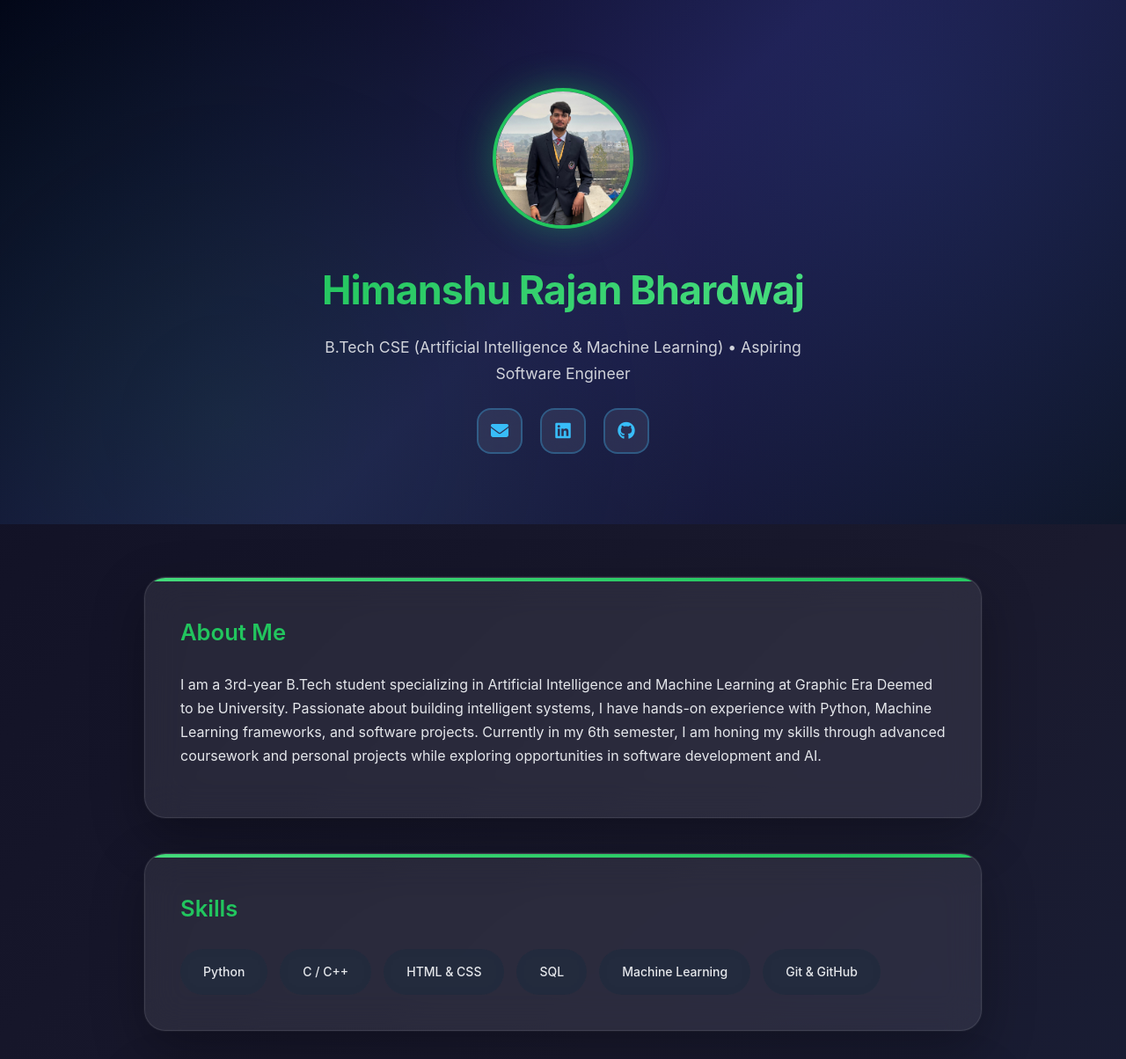
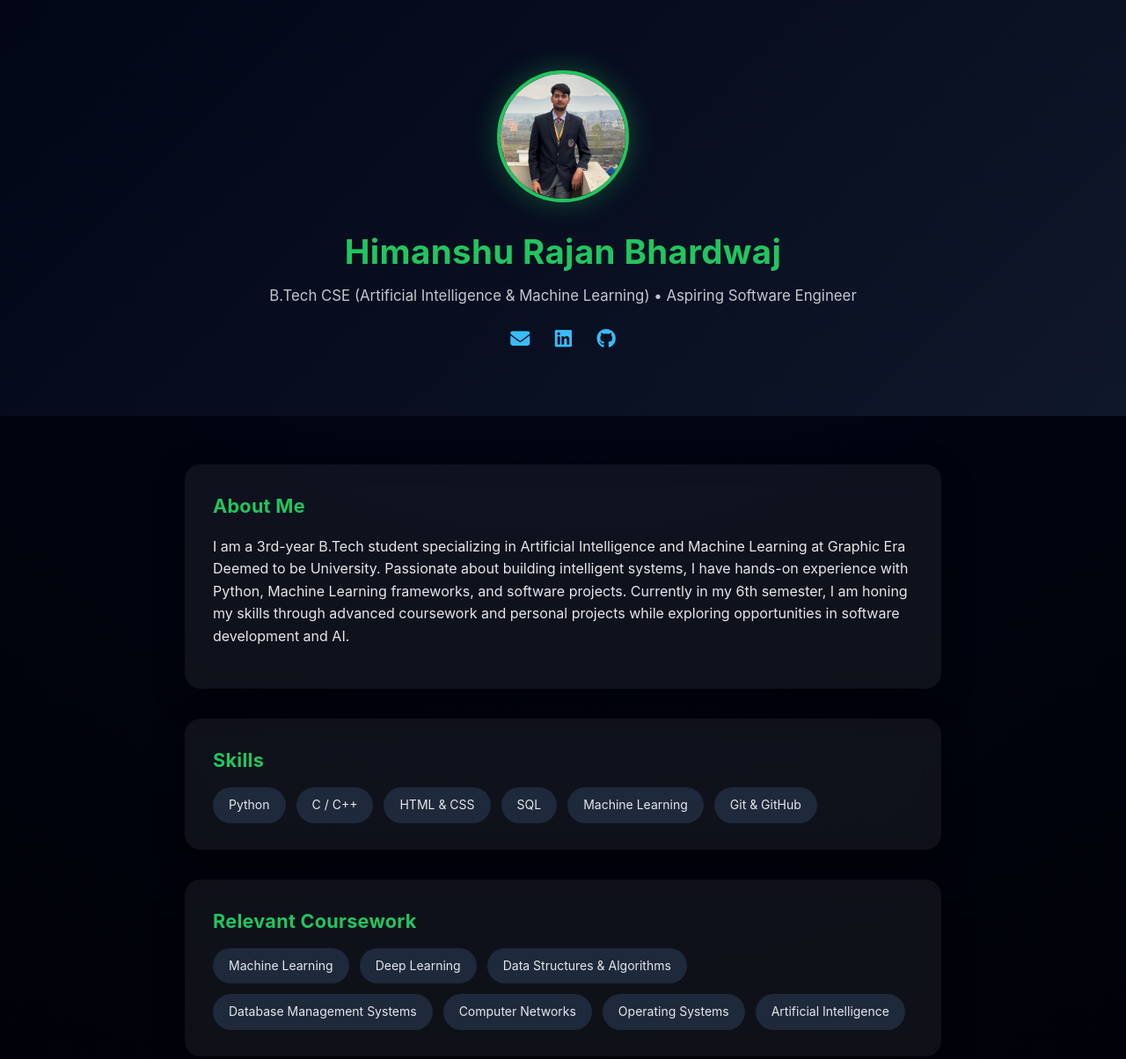
Before and after one commit to Himanshu0055/resume-website, a plain HTML site: page index.html in a window 1280 px wide. Shown: the top 1204 px of the page at 88% size. Drawn offline with Linux system fonts and the light colour scheme.

Commit message:
Refactor CSS styles for improved design and layout

```diff
--- a/style.css
+++ b/style.css
@@ -1,165 +1,176 @@
-/* ================= RESET & BASE ================= */
-* { box-sizing: border-box; }
-html { scroll-behavior: smooth; scroll-padding-top: 80px; }
+/* ================= RESET ================= */
+* {
+    box-sizing: border-box;
+}
+
+html {
+    scroll-behavior: smooth;
+}
+
 body {
     margin: 0;
-    font-family: "Inter", -apple-system, BlinkMacSystemFont, sans-serif;
-    background: linear-gradient(135deg, #0f0f23 0%, #1a1a2e 50%, #16213e 100%);
+    font-family: "Inter", "Segoe UI", Arial, sans-serif;
+    background: radial-gradient(circle at top, #020617, #000);
     color: #e5e7eb;
-    line-height: 1.7;
-    overflow-x: hidden;
+    line-height: 1.6;
 }
 
 /* ================= HERO ================= */
 .hero {
-    background: linear-gradient(135deg, #020617 0%, #1e1b4b 50%, #0f172a 100%);
-    padding: 100px 20px 80px;
+    background: linear-gradient(135deg, #020617, #0f172a);
+    padding: 80px 20px 70px;
     text-align: center;
-    position: relative;
-    overflow: hidden;
-}
-.hero::before {
-    content: '';
-    position: absolute;
-    top: 0; left: 0; right: 0; bottom: 0;
-    background: radial-gradient(circle at 20% 80%, rgba(34,197,94,0.1) 0%, transparent 50%),
-                radial-gradient(circle at 80% 20%, rgba(59,130,246,0.1) 0%, transparent 50%);
-    pointer-events: none;
-}
-.hero-content {
-    animation: fadeInUp 1.4s ease-out;
-    position: relative; z-index: 2;
-    max-width: 600px; margin: 0 auto;
-}
-.profile-pic {
-    width: 160px; height: 160px; object-fit: cover;
-    border-radius: 50%; border: 4px solid #22c55e;
-    margin: 0 auto 24px; box-shadow: 0 0 40px rgba(34,197,94,0.4);
-    transition: all 0.4s cubic-bezier(0.175, 0.885, 0.32, 1.275);
-}
-.profile-pic:hover { transform: scale(1.05); box-shadow: 0 20px 60px rgba(34,197,94,0.5); }
-.hero h1 {
-    font-size: clamp(2rem, 5vw, 2.8rem); margin: 0 0 12px;
-    background: linear-gradient(135deg, #22c55e, #4ade80); -webkit-background-clip: text;
-    -webkit-text-fill-color: transparent; background-clip: text;
-    letter-spacing: -0.02em; font-weight: 700;
-}
-.hero p { margin: 0 0 24px; font-size: 1.1rem; opacity: 0.9; }
-
-/* ================= SOCIALS ================= */
-.socials { display: flex; justify-content: center; gap: 20px; }
-.socials a {
-    width: 52px; height: 52px; background: rgba(255,255,255,0.08);
-    border: 2px solid rgba(56,189,248,0.3); border-radius: 16px;
-    display: flex; align-items: center; justify-content: center;
-    color: #38bdf8; font-size: 20px; text-decoration: none;
-    transition: all 0.3s cubic-bezier(0.4, 0, 0.2, 1);
-    backdrop-filter: blur(10px);
-}
-.socials a:hover {
-    border-color: #22c55e; background: rgba(34,197,94,0.15);
-    transform: translateY(-6px) scale(1.1); color: #22c55e;
-    box-shadow: 0 15px 35px rgba(34,197,94,0.3);
 }
 
-/* ================= CONTAINER ================= */
+.hero-content {
+    animation: fadeIn 1.2s ease;
+}
+
+.profile-pic {
+    width: 150px;
+    height: 150px;
+    object-fit: cover;
+    border-radius: 50%;
+    border: 4px solid #22c55e;
+    margin-bottom: 18px;
+    box-shadow: 0 0 30px rgba(34,197,94,0.35);
+}
+
+.hero h1 {
+    font-size: 2.4rem;
+    margin: 0;
+    color: #22c55e;
+    letter-spacing: 0.4px;
+}
+
+.hero p {
+    margin-top: 6px;
+    font-size: 1.05rem;
+    opacity: 0.85;
+}
+
+/* ================= SOCIAL ICONS ================= */
+.socials {
+    margin-top: 18px;
+}
+
+.socials a {
+    color: #38bdf8;
+    font-size: 22px;
+    margin: 0 12px;
+    transition: transform 0.25s ease, color 0.25s ease;
+}
+
+.socials a:hover {
+    transform: translateY(-3px) scale(1.15);
+    color: #22c55e;
+}
+
+/* ================= MAIN ================= */
 .container {
-    max-width: 1000px; margin: 0 auto; padding: 60px 24px 40px;
+    max-width: 900px;
+    margin: auto;
+    padding: 55px 20px 30px;
 }
 
 /* ================= CARDS ================= */
 .card {
-    background: rgba(255,255,255,0.08); backdrop-filter: blur(20px);
-    border: 1px solid rgba(255,255,255,0.1); border-radius: 24px;
-    padding: 40px; margin-bottom: 40px; box-shadow:
-        0 20px 60px rgba(0,0,0,0.3),
-        0 0 0 1px rgba(255,255,255,0.05);
-    transition: all 0.4s ease; position: relative; overflow: hidden;
+    background: rgba(255,255,255,0.06);
+    border-radius: 18px;
+    padding: 30px 32px;
+    margin-bottom: 34px;
+    backdrop-filter: blur(12px);
+    box-shadow: 0 10px 35px rgba(0,0,0,0.35);
+    animation: slideUp 0.9s ease both;
 }
-.card::before {
-    content: ''; position: absolute; top: 0; left: 0; right: 0;
-    height: 4px; background: linear-gradient(90deg, #22c55e, #4ade80, #22c55e);
-    background-size: 200% 100%; animation: shimmer 3s infinite;
-}
-@keyframes shimmer { 0%,100%{background-position: 200% 0;} 50%{background-position: 0 0;} }
-.card:hover {
-    transform: translateY(-8px); box-shadow: 0 30px 80px rgba(0,0,0,0.4);
-    border-color: rgba(34,197,94,0.3);
-}
+
 .card h2 {
-    margin: 0 0 24px; font-size: 1.6rem; color: #22c55e;
-    display: flex; align-items: center; gap: 12px; font-weight: 600;
+    margin-top: 0;
+    margin-bottom: 14px;
+    font-size: 1.35rem;
+    color: #22c55e;
+    letter-spacing: 0.3px;
 }
 
 /* ================= SKILLS ================= */
 .skills {
-    display: flex; flex-wrap: wrap; gap: 14px; margin-top: 8px;
-}
-.skills span {
-    background: rgba(30,41,59,0.8); padding: 12px 24px;
-    border-radius: 50px; font-size: 14px; font-weight: 500;
-    border: 2px solid transparent; display: flex; align-items: center; gap: 8px;
-    transition: all 0.3s cubic-bezier(0.4, 0, 0.2, 1);
-    backdrop-filter: blur(10px);
-}
-.skills span:hover, .skills span:nth-child(1):hover {
-    background: rgba(34,197,94,0.15); border-color: #22c55e;
-    transform: translateY(-4px) scale(1.05); color: #22c55e;
+    display: flex;
+    flex-wrap: wrap;
+    gap: 12px;
+    margin-top: 6px;
 }
 
-/* ================= PROJECTS ================= */
-.projects-list li {
-    padding: 20px; margin-bottom: 16px; border-left: 4px solid rgba(34,197,94,0.4);
-    background: rgba(255,255,255,0.03); border-radius: 12px;
-    transition: all 0.3s ease;
-}
-.projects-list li:hover { border-left-color: #22c55e; transform: translateX(8px); }
-.projects-list strong { color: #f8fafc; display: block; margin-bottom: 4px; }
-.tech {
-    font-size: 0.9rem; opacity: 0.8; color: #94a3b8;
-    font-family: 'SF Mono', monospace;
+.skills span {
+    background: #1e293b;
+    padding: 9px 18px;
+    border-radius: 999px;
+    font-size: 14px;
+    transition: transform 0.25s ease, background 0.25s ease;
 }
 
-/* ================= TIMELINE ================= */
-.timeline-item {
-    padding: 24px; background: rgba(255,255,255,0.02);
-    border-radius: 16px; border-right: 4px solid #22c55e;
+.skills span:hover {
+    transform: translateY(-3px);
+    background: #22c55e;
+    color: #020617;
 }
-.timeline-item h3 { margin: 0 0 8px; color: #f1f5f9; font-size: 1.2rem; }
-.location { color: #64748b; font-size: 0.95rem; }
 
-/* ================= EXTRAS GRID ================= */
-.extras-grid {
-    display: grid; grid-template-columns: repeat(auto-fit, minmax(200px, 1fr));
-    gap: 20px; font-size: 1rem;
+/* ================= LIST ================= */
+ul {
+    padding-left: 20px;
+    margin: 0;
 }
-.extras-grid strong { color: #22c55e; }
+
+ul li {
+    margin-bottom: 10px;
+}
 
 /* ================= FOOTER ================= */
 footer {
-    text-align: center; padding: 40px 20px; opacity: 0.7;
-    font-size: 0.95rem; border-top: 1px solid rgba(255,255,255,0.1);
+    text-align: center;
+    padding: 30px 15px 40px;
+    opacity: 0.6;
+    font-size: 0.9rem;
 }
 
-/* ================= RESPONSIVE ================= */
-@media (max-width: 768px) {
-    .hero { padding: 80px 16px 60px; }
-    .container { padding: 40px 16px 30px; }
-    .card { padding: 28px 24px; }
-    .socials { gap: 16px; }
-    .socials a { width: 48px; height: 48px; font-size: 18px; }
+/* ================= DOWNLOAD BUTTON ================= */
+.download-btn {
+    display: inline-flex;
+    align-items: center;
+    gap: 10px;
+    margin-top: 20px;
+    padding: 12px 24px;
+    background: #22c55e;
+    color: #020617;
+    font-weight: 600;
+    border-radius: 999px;
+    text-decoration: none;
+    transition: all 0.3s ease;
+    box-shadow: 0 4px 15px rgba(34, 197, 94, 0.3);
+}
+
+.download-btn:hover {
+    background: #16a34a;
+    transform: translateY(-3px);
+    box-shadow: 0 8px 25px rgba(34, 197, 94, 0.4);
+}
+
+.download-btn i {
+    font-size: 1.1rem;
 }
 
 /* ================= ANIMATIONS ================= */
-@keyframes fadeInUp {
-    from { opacity: 0; transform: translateY(40px); }
-    to { opacity: 1; transform: translateY(0); }
+@keyframes fadeIn {
+    from { opacity: 0; }
+    to { opacity: 1; }
 }
-.fade-up {
-    opacity: 0; transform: translateY(40px);
-    animation: fadeInUp 0.8s ease-out forwards;
+
+@keyframes slideUp {
+    from {
+        opacity: 0;
+        transform: translateY(35px);
+    }
+    to {
+        opacity: 1;
+        transform: translateY(0);
+    }
 }
-.fade-up:nth-child(1) { animation-delay: 0.1s; }
-.fade-up:nth-child(2) { animation-delay: 0.2s; }
-.fade-up:nth-child(3) { animation-delay: 0.3s; }
-.fade-up:nth-child(4) { animation-delay: 0.4s; }
```
